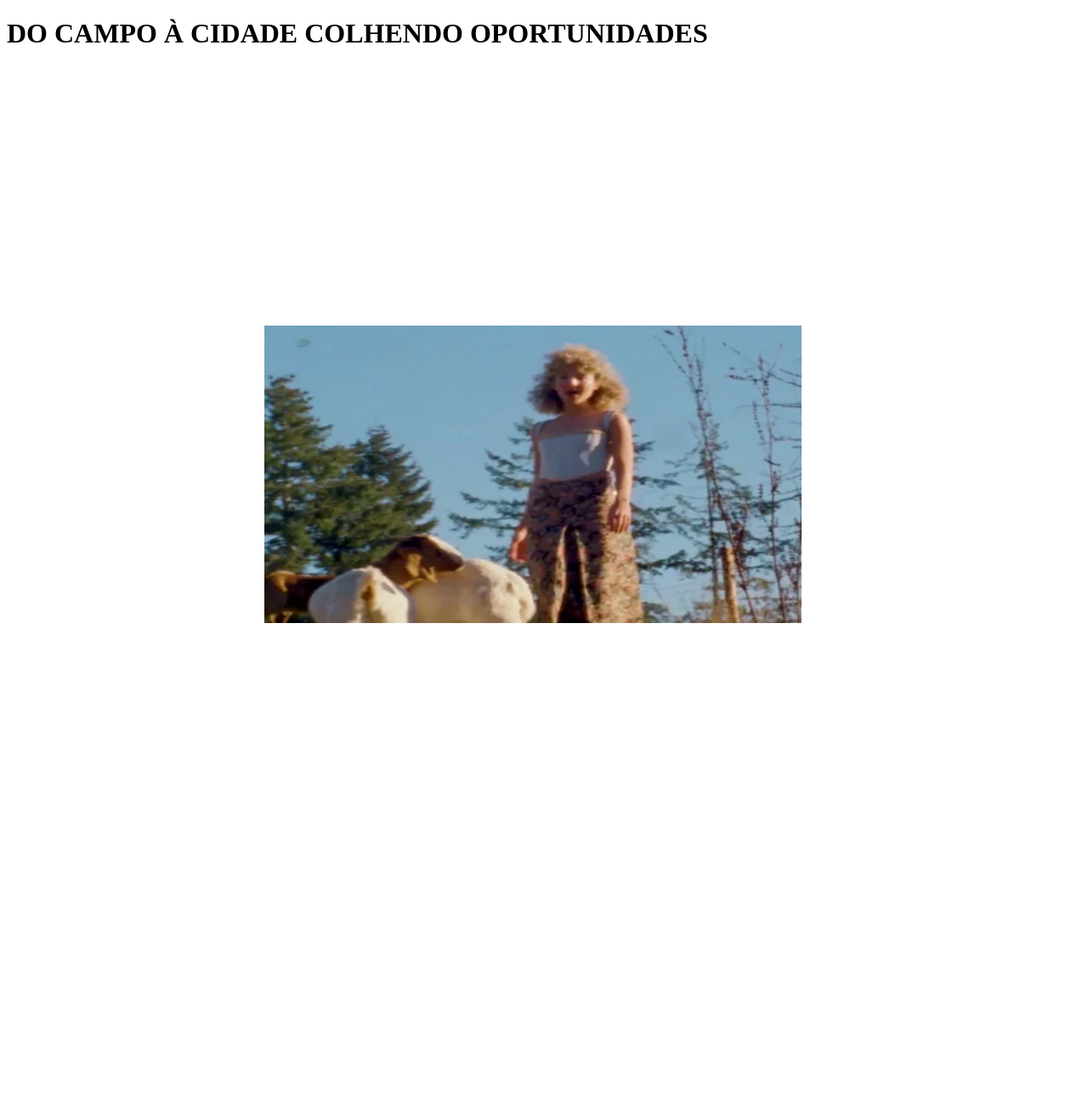
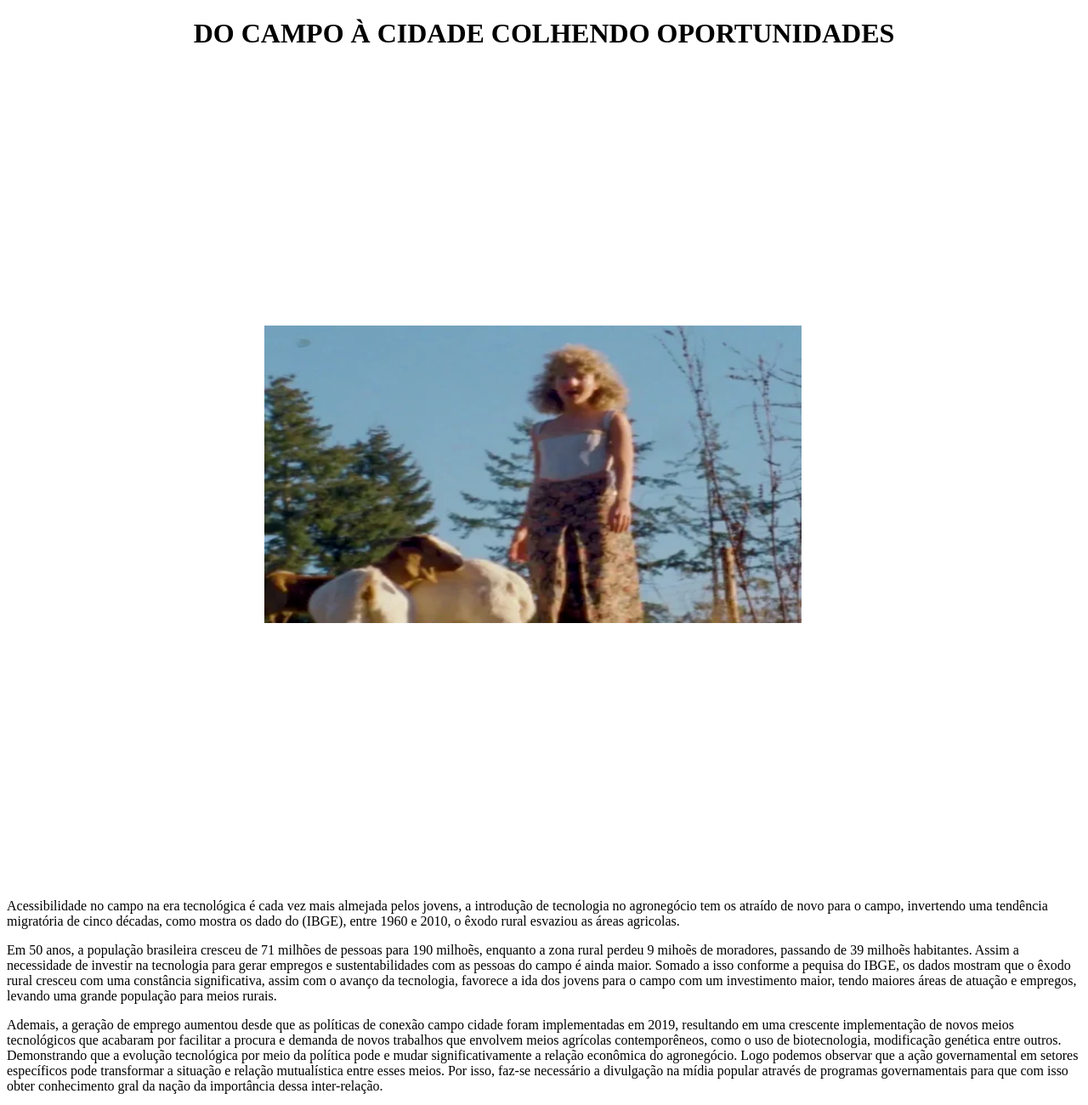
Before and after one commit to kedymass/agrinho, a plain HTML site: page index.html in a window 1280 px wide. Shown: the whole page at 85% size. Before the commit the page ends 1049 px from the top, so only its background shows below. Drawn offline with Linux system fonts and the light colour scheme.

Commit message:
Add files via upload

```diff
--- a/index.html
+++ b/index.html
@@ -8,9 +8,12 @@
     <link rel="stylesheet" href="stryle.css">
 </head>
 <body>
-    <h1>DO CAMPO À CIDADE COLHENDO OPORTUNIDADES</h1>
+    <h1> <center>DO CAMPO À CIDADE COLHENDO OPORTUNIDADES</center></h1>
     <img class="pru" src="giphy.webp" alt="">
-
+    <p>Acessibilidade no campo na era tecnológica é cada vez mais almejada pelos jovens, a introdução de tecnologia no agronegócio tem os atraído de novo para o campo, invertendo uma tendência migratória de cinco décadas, como mostra os dado do (IBGE), entre 1960 e 2010, o êxodo rural esvaziou as áreas agricolas.</p> Em 50 anos, a população brasileira cresceu de 71 milhões de pessoas para 190 milhoẽs, enquanto a zona rural perdeu 9 mihoẽs de moradores, passando de 39 milhoẽs habitantes. Assim a necessidade de investir na tecnologia para gerar empregos e sustentabilidades com as pessoas do campo é ainda maior.
+    Somado a isso conforme a pequisa do IBGE, os dados mostram que o êxodo rural cresceu com uma constância significativa, assim com o avanço da tecnologia, favorece a ida dos jovens para o campo com um investimento maior, tendo maiores áreas de atuação e empregos, levando uma grande população para meios rurais.
+ <p>Ademais, a geração de emprego aumentou desde que as políticas de conexão campo cidade foram implementadas em 2019, resultando em uma crescente implementação de novos meios tecnológicos que acabaram por facilitar a procura e demanda de novos trabalhos que envolvem meios agrícolas contemporêneos, como o uso de biotecnologia, modificação genética entre outros. Demonstrando que a evolução tecnológica por meio da política pode e mudar significativamente a relação econômica do agronegócio.
+    Logo podemos observar que a ação governamental em setores específicos pode transformar a situação e relação mutualística entre esses meios. Por isso, faz-se necessário a divulgação na mídia popular através de programas governamentais para que com isso obter conhecimento gral da nação da importância dessa inter-relação. </p>
 
 </body>
 </html>
```
